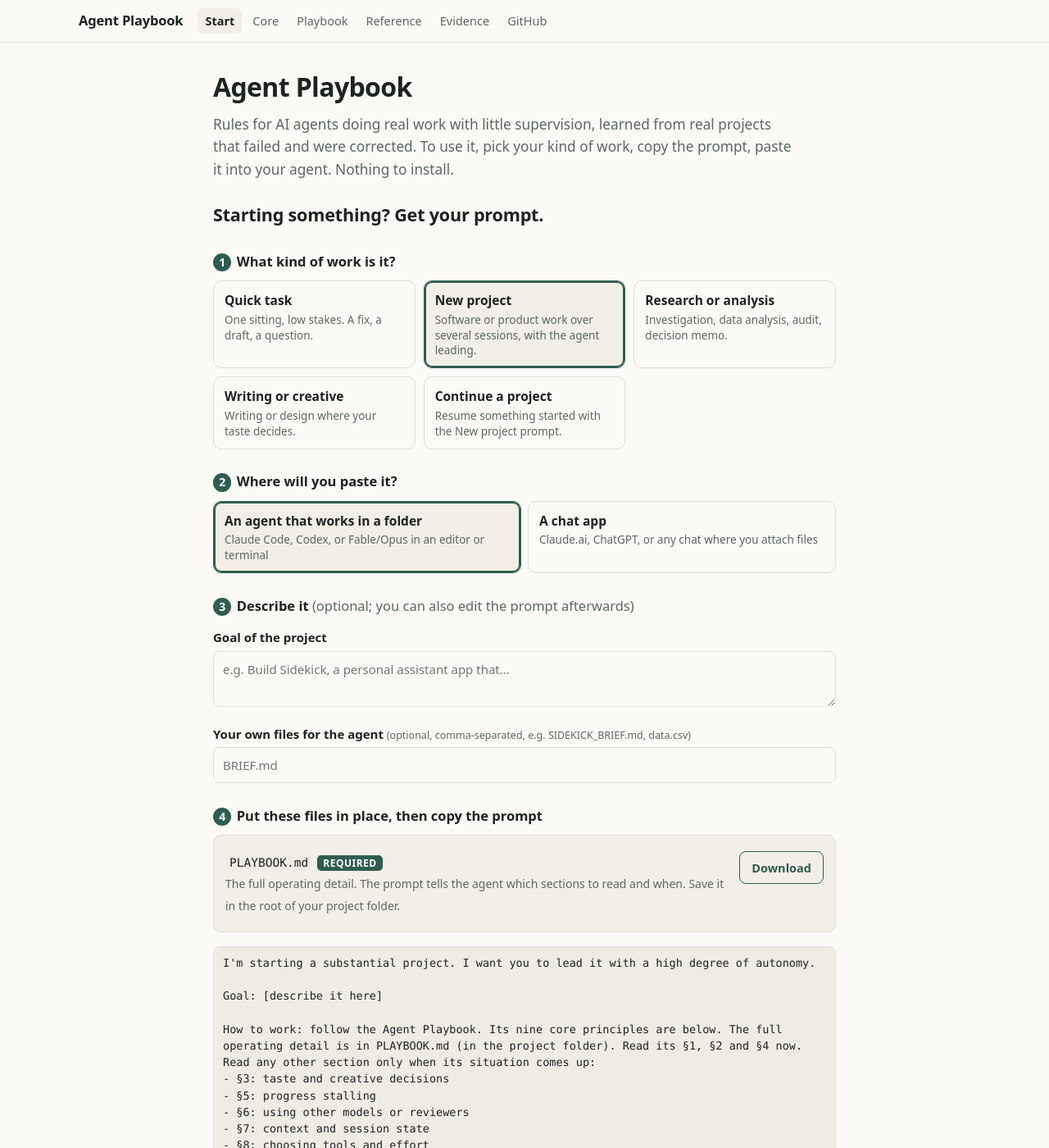
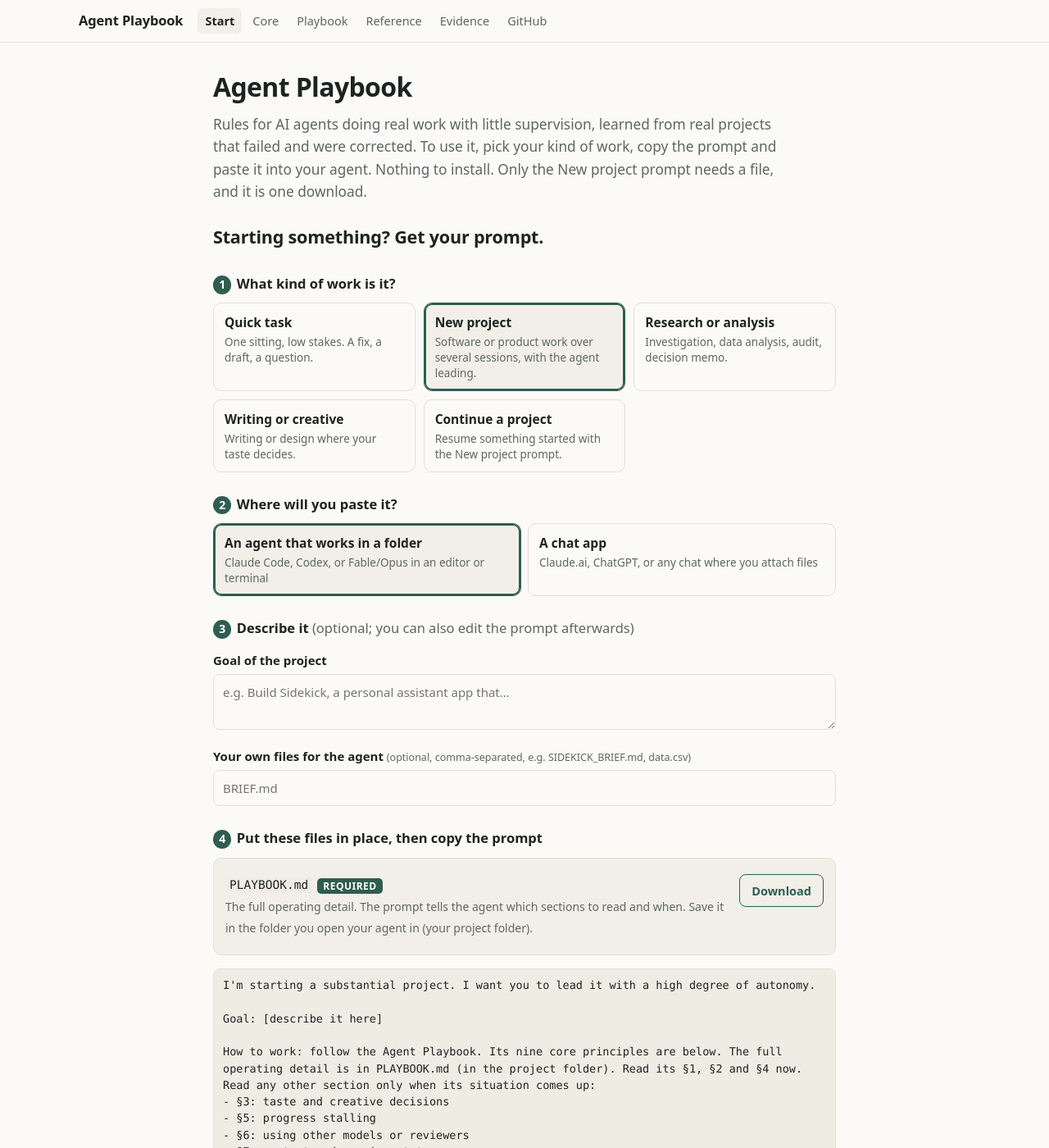
Before and after one commit to ashmit0014/agent-playbook, a Jekyll site: the page built from index.html, in a window 1280 px wide and 1400 px high. Shown: the whole window at 82% size. Built offline with Jekyll 4.4.1, drawn with Linux system fonts in a browser that asks for light colours; some of the changed text lies outside the part shown.

Commit message:
Prompt page: plain-language file placement, what-happens-next line, real download fallbacks, clearer continue guidance
Co-Authored-By: Claude Opus 5.5 <noreply@anthropic.com>

```diff
--- a/index.html
+++ b/index.html
@@ -33,7 +33,7 @@ textarea:focus,input[type=text]:focus{outline:2px solid var(--accent);border-col
 </style>
 
 <h1>Agent Playbook</h1>
-<p class="lead">Rules for AI agents doing real work with little supervision, learned from real projects that failed and were corrected. To use it, pick your kind of work, copy the prompt, paste it into your agent. Nothing to install.</p>
+<p class="lead">Rules for AI agents doing real work with little supervision, learned from real projects that failed and were corrected. To use it, pick your kind of work, copy the prompt and paste it into your agent. Nothing to install. Only the New project prompt needs a file, and it is one download.</p>
 
 <h2 style="border:0;margin-top:.6em;padding:0">Starting something? Get your prompt.</h2>
 
@@ -62,13 +62,14 @@ textarea:focus,input[type=text]:focus{outline:2px solid var(--accent);border-col
 <div class="files" id="files"></div>
 <textarea class="out" id="out" readonly aria-label="Your prompt"></textarea>
 <div class="bar2"><button class="btn" id="copy" type="button">Copy prompt</button><span class="muted" id="count"></span></div>
+<p class="muted" id="next"></p>
 
 <h2>More</h2>
 <ul>
   <li><a href="{{ '/CORE.html' | relative_url }}">The Core</a>: the nine principles every prompt contains.</li>
   <li><a href="{{ '/PLAYBOOK.html' | relative_url }}">The full playbook</a>: the operating detail behind the prompts, for when you or the agent need it.</li>
   <li><a href="{{ '/REFERENCE.html' | relative_url }}">Reference</a> and <a href="{{ '/EVIDENCE.html' | relative_url }}">Evidence</a>: why each rule exists, the earlier rules it corrected, and what it rests on.</li>
-  <li>Downloads: <a href="#" data-dl="playbook">PLAYBOOK.md</a> · <a href="#" data-dl="core">CORE.md</a></li>
+  <li>Downloads: <a href="https://raw.githubusercontent.com/ashmit0014/agent-playbook/main/PLAYBOOK.md" data-dl="playbook">PLAYBOOK.md</a> · <a href="https://raw.githubusercontent.com/ashmit0014/agent-playbook/main/CORE.md" data-dl="core">CORE.md</a></li>
 </ul>
 
 <script type="text/plain" id="src-core">{% include_relative CORE.md %}</script>
@@ -89,6 +90,7 @@ document.addEventListener('click',function(e){var t=e.target.closest('[data-dl]'
 function val(name){var r=document.querySelector('input[name='+name+']:checked');return r?r.value:'';}
 function mineList(){return $('mine').value.split(',').map(function(s){return s.trim();}).filter(Boolean);}
 
+var NEXT={quick:'the agent says how it will check the result, does the task, and tells you what it verified.',project:'the agent reads your files, drafts a short plan (what done means, the biggest risk, what it decides versus what you decide), asks you one batch of questions with suggested defaults, writes its notes files, and starts on the riskiest part.',research:'the agent restates the question, asks you one batch of questions, then researches and reports the answer with how sure it is and what remains open.',writing:'the agent asks a few questions about audience and taste, then shows you a short sample before writing the whole thing.',continue:'the agent reads its notes, checks them against the actual work, tells you where things stand in a few lines, and carries on.'};
 var GOAL_LABEL={quick:'Task',project:'Goal of the project',research:'Question or task',writing:'What to write or make',continue:'What to focus on next (optional)'};
 
 function build(){
@@ -105,7 +107,7 @@ function build(){
 '\nWork by the principles below, scaled to a small single-session task. Don\'t create planning files. Start with two lines: what "done" means and how you will check it. Then do the work. Ask me only for facts only I hold. Finish with what you did, what you verified and how, and what you did not verify.\n\n'+CORE;
   }
   if(k==='project'){
-    files.unshift({name:'PLAYBOOK.md',tag:'req',dl:'playbook',why:'The full operating detail. The prompt tells the agent which sections to read and when. '+(folder?'Save it in the root of your project folder.':'Attach it to the chat.')});
+    files.unshift({name:'PLAYBOOK.md',tag:'req',dl:'playbook',why:'The full operating detail. The prompt tells the agent which sections to read and when. '+(folder?'Save it in the folder you open your agent in (your project folder).':'Attach it to the chat.')});
     p='I\'m starting a substantial project. I want you to lead it with a high degree of autonomy.\n\nGoal: '+g+'\n'+mineLine+
 '\nHow to work: follow the Agent Playbook. Its nine core principles are below. The full operating detail is in PLAYBOOK.md ('+loc+'). Read its §1, §2 and §4 now. Read any other section only when its situation comes up:\n'+
 '- §3: taste and creative decisions\n- §5: progress stalling\n- §6: using other models or reviewers\n- §7: context and session state\n- §8: choosing tools and effort\n- §9: reporting evidence\n\n'+CORE+
@@ -154,7 +156,7 @@ function build(){
   }
   if(k==='continue'){
     files.unshift(folder?
-      {name:'AGENTS.md, STATE.md, DECISIONS.md',tag:'req',dl:null,why:'Already in your project folder: the agent created them when the project started. If they are missing, the prompt asks the agent to rebuild them from the work.'}:
+      {name:'AGENTS.md, STATE.md, DECISIONS.md (and PLAYBOOK.md)',tag:'req',dl:null,why:'Nothing to download. Open your agent in the same project folder: these files should already be there, because the agent created them when the project started. If any are missing, the agent rebuilds them from the work.'}:
       {name:'Your saved "Project notes" and latest "State" block',tag:'req',dl:null,why:'Paste or attach them. The agent gave them to you at the end of the last session.'});
     p='Continue this project.'+(goal?' Next focus: '+goal+'.':'')+'\n'+mineLine+
 '\nBefore doing anything:\n'+
```
Also changed, not shown: other parts of index.html (+1 -0 lines).
